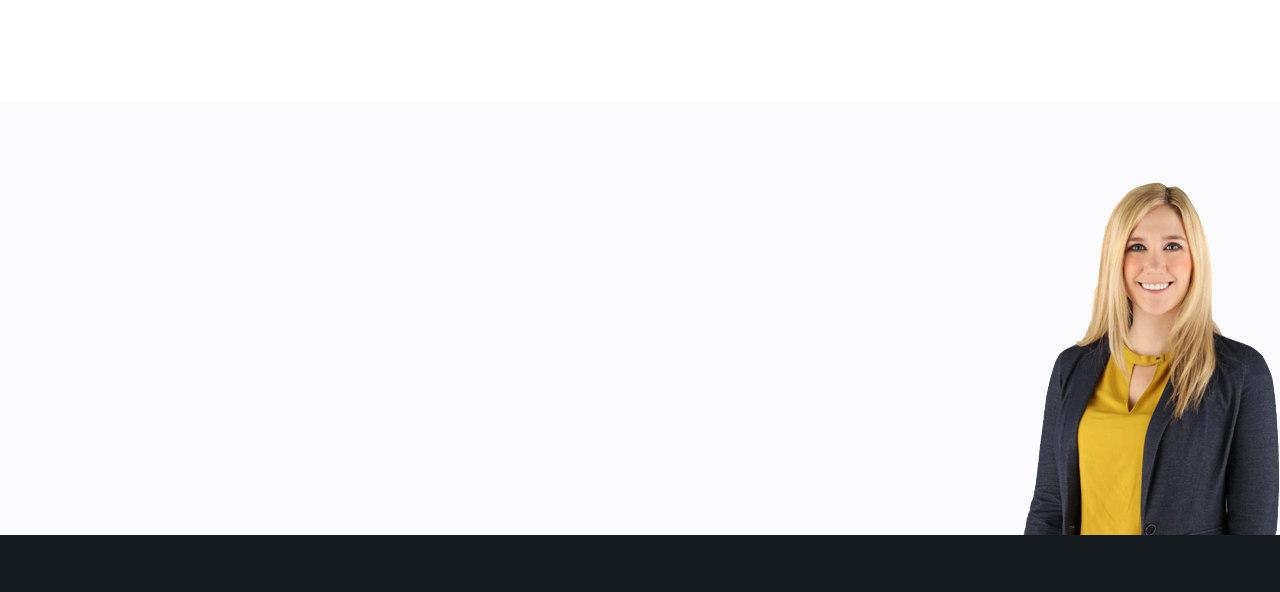
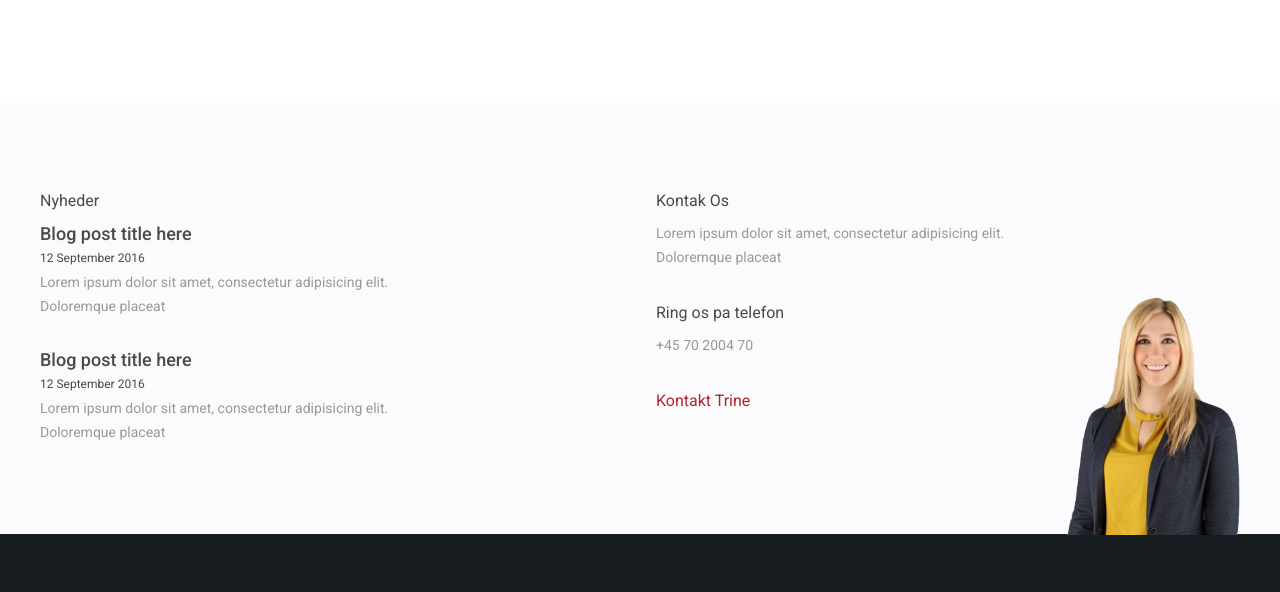
Before and after one commit to stakic-igor/houseSelect, a website: page index.html in a window 1280 px wide. Shown: the part 652-1244 px from the top of the page. Drawn offline with Linux system fonts and the light colour scheme.

Commit message:
pre footer added

```diff
--- a/index.html
+++ b/index.html
@@ -65,7 +65,35 @@
       </div><!-- end properties -->
     </section><!-- end main -->
     <section class="bottom">
-
+      <div class="wrapper">
+        <div class="row">
+          <div class="col-md-4">
+            <h3 class="heading-3 heading-3--bottom">Nyheder</h3>
+            <ul class="blog-list">
+              <li class="blog-list__item">
+                <h2 class="heading-2 heading-2--blog-title">Blog post title here</h2>
+                <p class="blog-list__date">12 September 2016</p><!-- blog date -->
+                <p class="blog-list__paragraph">Lorem ipsum dolor sit amet, consectetur adipisicing elit. Doloremque placeat</p><!-- blog paragraph -->
+              </li><!-- blog item -->
+              <li class="blog-list__item">
+                <h2 class="heading-2 heading-2--blog-title">Blog post title here</h2>
+                <p class="blog-list__date">12 September 2016</p><!-- blog date -->
+                <p class="blog-list__paragraph">Lorem ipsum dolor sit amet, consectetur adipisicing elit. Doloremque placeat</p><!-- blog paragraph -->
+              </li><!-- blog item -->
+            </ul><!-- blog list -->
+          </div>
+          <div class="col-md-offset-2 col-md-4 contact">
+            <h3 class="heading-3 heading-3--bottom">Kontak Os</h3>
+            <p class="contact__paragraph">Lorem ipsum dolor sit amet, consectetur adipisicing elit. Doloremque placeat</p>
+            <h3 class="heading-3 heading-3--bottom">Ring os pa telefon</h3>
+            <p class="contact__paragraph">+45 70 2004 70</p>
+            <a href="#" class="contact__link">Kontakt Trine</a>
+          </div>
+          <div class="col-md-2">
+            <img src="img/lady.png" alt="Contct person image" class="bottom__contact-img">
+          </div>
+        </div>
+      </div>
     </section><!-- end bottom -->
     <footer class="footer">
       <div class="wrapper">
--- a/scss/modules/_typography.scss
+++ b/scss/modules/_typography.scss
@@ -1,8 +1,17 @@
+.heading-2 {
+  &--blog-title {
+    font-size: 1.125rem;
+    font-weight: 500;
+    color: $baseFontClr;
+    line-height: 1.5rem;
+  }
+}
+
 .heading-3{
 
   &--footer {
     color: rgba(#fff, 1);
-    font-size: 12px;
-    margin-bottom: 24px;
+    font-size: 0.875rem;
+    margin-bottom: 0.750rem;
   }
 }
--- a/scss/partials/_bottom.scss
+++ b/scss/partials/_bottom.scss
@@ -1,9 +1,43 @@
 .bottom {
-  background-color: rgba(251, 251, 253, 1);
-  background-image: url(../img/lady.png);
-  background-repeat: no-repeat;
-  background-position: right bottom;
+  background-color: rgba(#fbfbfd, 1);
   box-sizing: border-box;
   padding: 5.625rem 0;
-  min-height: 27rem;
+  &__contact-img {
+    @include position(relative, $bottom: -6.450rem);
+    display: block; //removes bottom margin on images
+    width: 100%;
+    height: auto;
+  }
 }
+.contact {
+  &__paragraph {
+    color: rgba(#999, 1);
+    font-size: 0.875rem;
+    line-height: 1.5rem;
+    margin: 0.75rem 0 2.25rem;
+  }
+  &__link {
+    color: $red;
+    line-height: 0.750rem;
+    text-decoration: none;
+    margin-bottom: 0.875rem;
+  }
+}
+.blog-list {
+  margin-top: 0.850rem;
+  &__item {
+    margin-bottom: 1.850rem;
+    &:last-child {
+      margin-bottom: 0;
+    }
+  }
+  &__date {
+    font-size: 0.750rem;
+    line-height: 1.5rem;
+  }
+  &__paragraph {
+    color: rgba(#999, 1);
+    font-size: 0.875rem;
+    line-height: 1.5rem;
+  }
+}
--- a/scss/partials/_footer.scss
+++ b/scss/partials/_footer.scss
@@ -7,11 +7,16 @@
 .footer-links{
   margin-bottom: 2rem;
   &__item{
-    margin-bottom: 0.750rem;
+    margin-bottom: 0.500rem;
   }
   &__link {
-    color: rgba(#929292, 1);
+    color: rgba(#999, 1);
     font-size: 0.750rem;
     text-decoration: none;
+    transition: color 280ms ease-in;
+    &:hover, &:focus {
+      outline: none;
+      color: lighten(#999, 10%);
+    }
   }
 }
```
Also changed, not shown: css/base.css, 1 other file.
